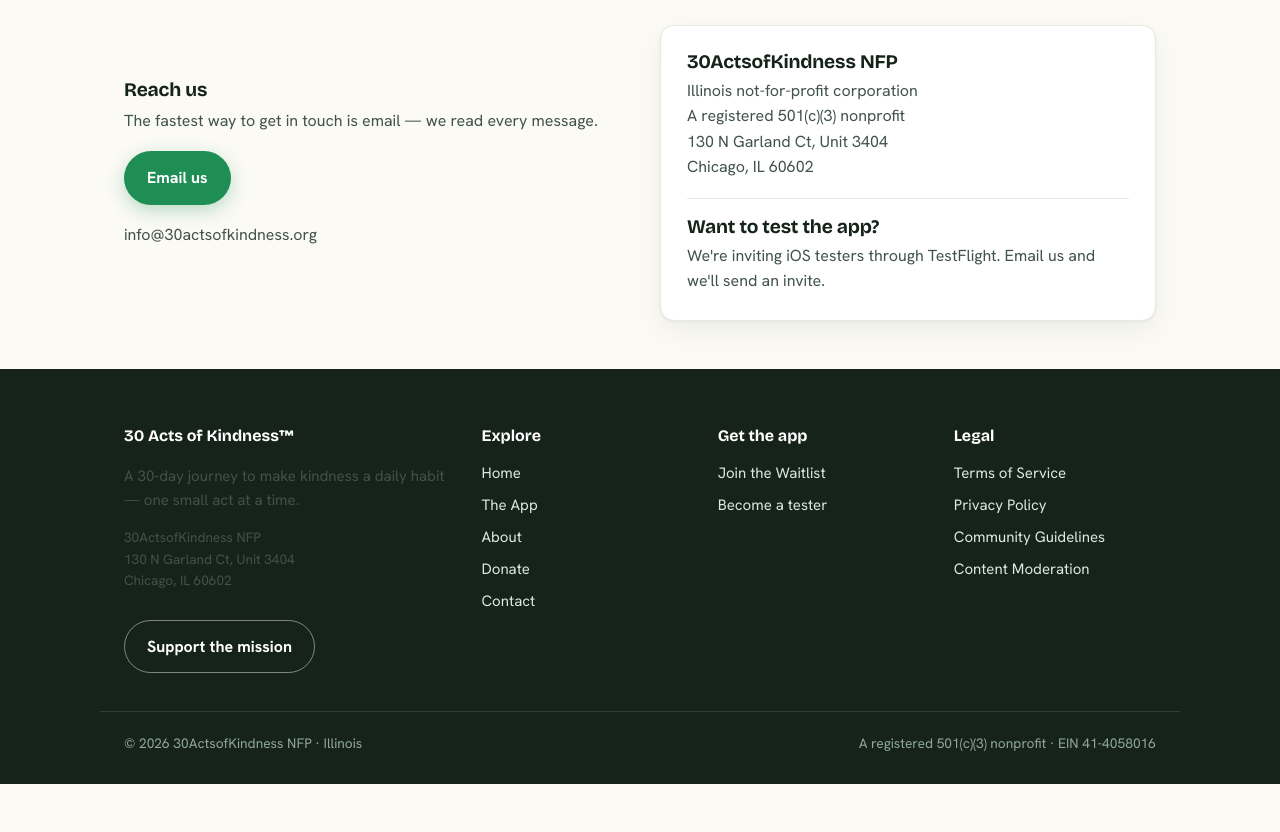
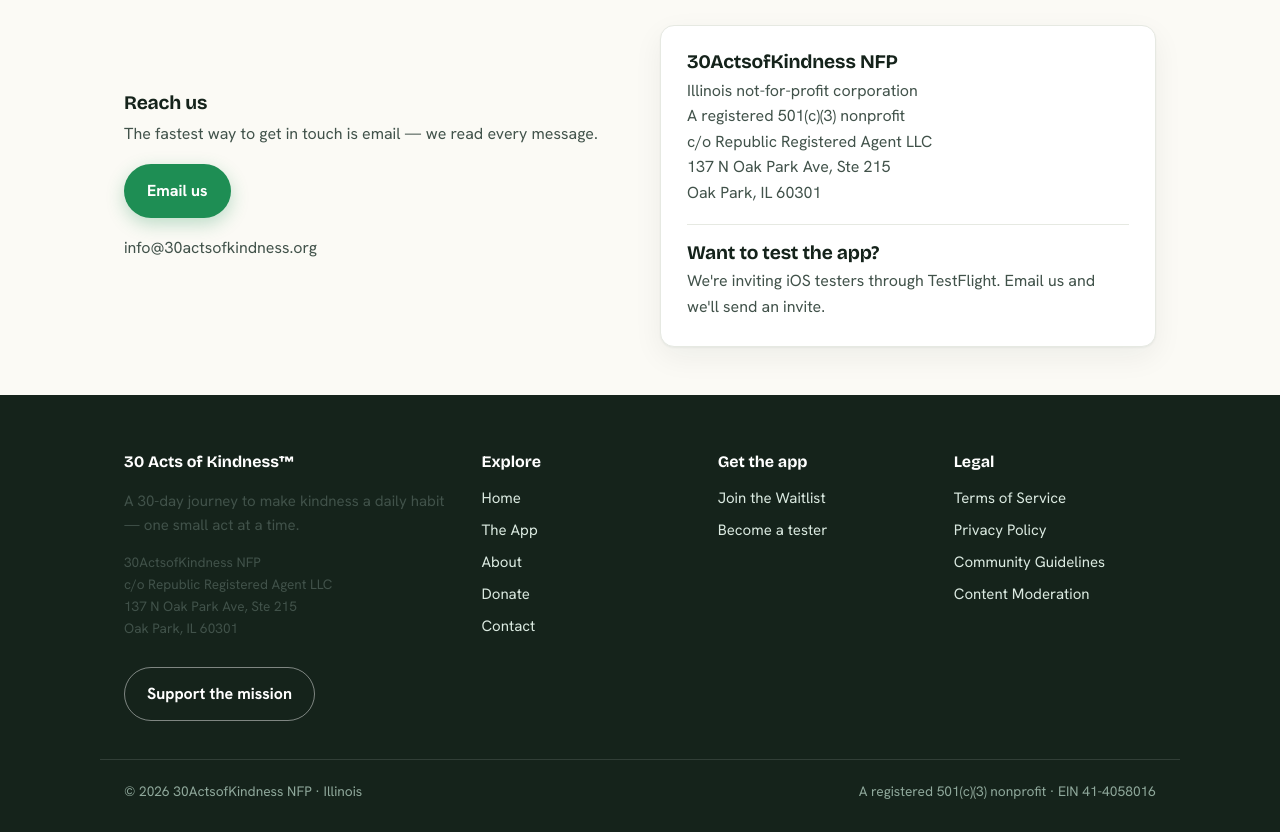
Before and after one commit to gguttman-ui/30-Acts, a website: page website/index.html in a window 1280 px wide. Shown: the part 5300-6132 px from the top of the page. Before the commit the page ends 6084 px from the top, so only its background shows below. Drawn offline with nearby package versions, Linux system fonts and the light colour scheme.

Commit message:
website: replace personal address with registered agent address on contact + footer

```diff
--- a/website/index.html
+++ b/website/index.html
@@ -256,7 +256,7 @@
         <div class="card">
           <h3>30ActsofKindness NFP</h3>
           <p class="muted">Illinois not-for-profit corporation<br>A registered 501(c)(3) nonprofit</p>
-          <p class="muted">130 N Garland Ct, Unit 3404<br>Chicago, IL 60602</p>
+          <p class="muted">c/o Republic Registered Agent LLC<br>137 N Oak Park Ave, Ste 215<br>Oak Park, IL 60301</p>
           <hr style="border:none;border-top:1px solid var(--line);margin:18px 0">
           <h3>Want to test the app?</h3>
           <p class="muted">We're inviting iOS testers through TestFlight. Email us and we'll send an invite.</p>
@@ -271,7 +271,7 @@
     <div>
       <h4>30 Acts of Kindness™</h4>
       <p class="muted">A 30-day journey to make kindness a daily habit — one small act at a time.</p>
-      <p class="muted" style="font-size:.85rem;margin-top:12px">30ActsofKindness NFP<br>130 N Garland Ct, Unit 3404<br>Chicago, IL 60602</p>
+      <p class="muted" style="font-size:.85rem;margin-top:12px">30ActsofKindness NFP<br>c/o Republic Registered Agent LLC<br>137 N Oak Park Ave, Ste 215<br>Oak Park, IL 60301</p>
       <a class="btn btn--ghost" href="#donate" style="margin-top:14px">Support the mission</a>
     </div>
     <div>
```
